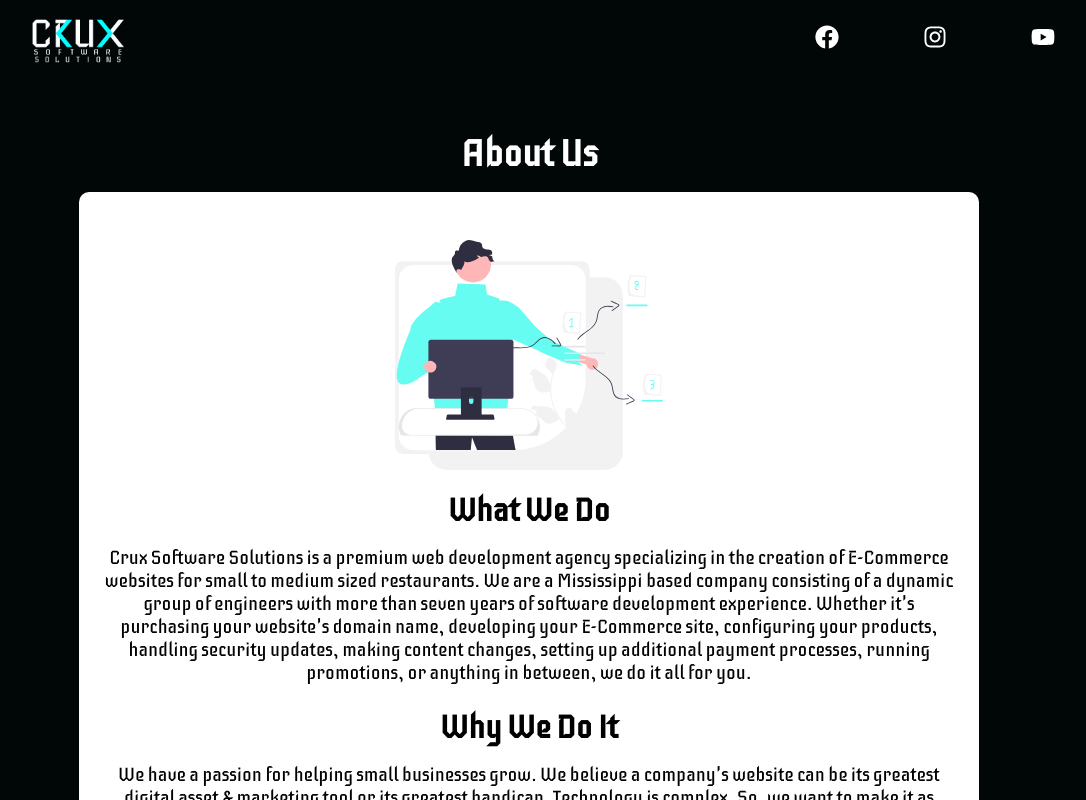
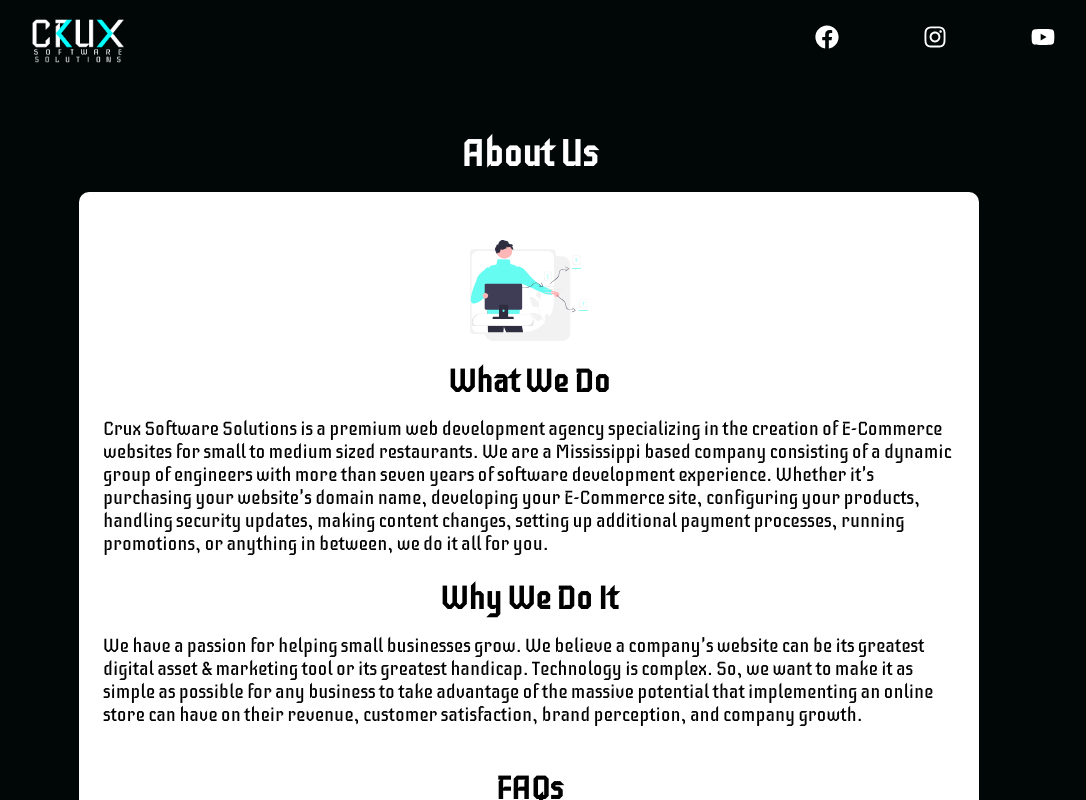
Before and after one commit to mroberson11/cruxmockup, a Next.js app: page /about in a window 1280 px wide. Shown: the whole page, without its empty margins (111-1197 px from the left). Built offline with nearby package versions, Linux system fonts and the light colour scheme.

Commit message:
Update About page

```diff
--- a/pages/index.js
+++ b/pages/index.js
@@ -56,7 +56,7 @@ export default function Home() {
       <InfoSection {...homeObjOne} />
       <Benefits />
       <Services />
-      <Testimonials />
+      {/* <Testimonials /> */}
       {/* <InfoSection {...homeObjTwo} /> */}
       <InfoSection {...homeObjThree} />
       <Footer />
--- a/src/components/About/AboutElements.js
+++ b/src/components/About/AboutElements.js
@@ -64,12 +64,12 @@ export const InfoSectionHeader = styled(motion.h2)`
 
 export const InfoSectionText = styled(motion.p)`
   font-size: 1.2rem;
-  text-align: center;
+  text-align: left;
   padding: 0.5rem;
 `;
 
 export const ImgWrap = styled(motion.div)`
-  max-width: 300px;
+  max-width: 150px;
   height: 100%;
   padding: 1rem;
 `;
```
